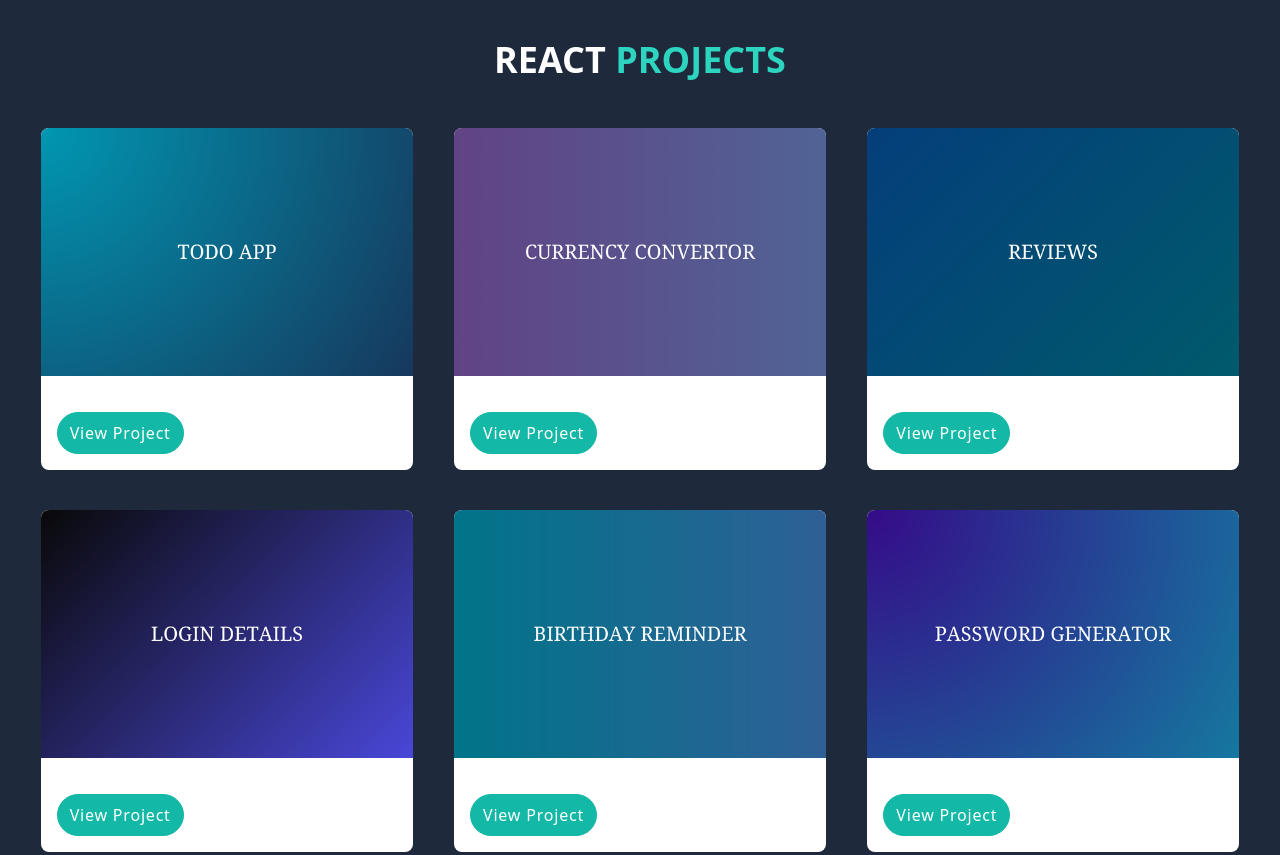
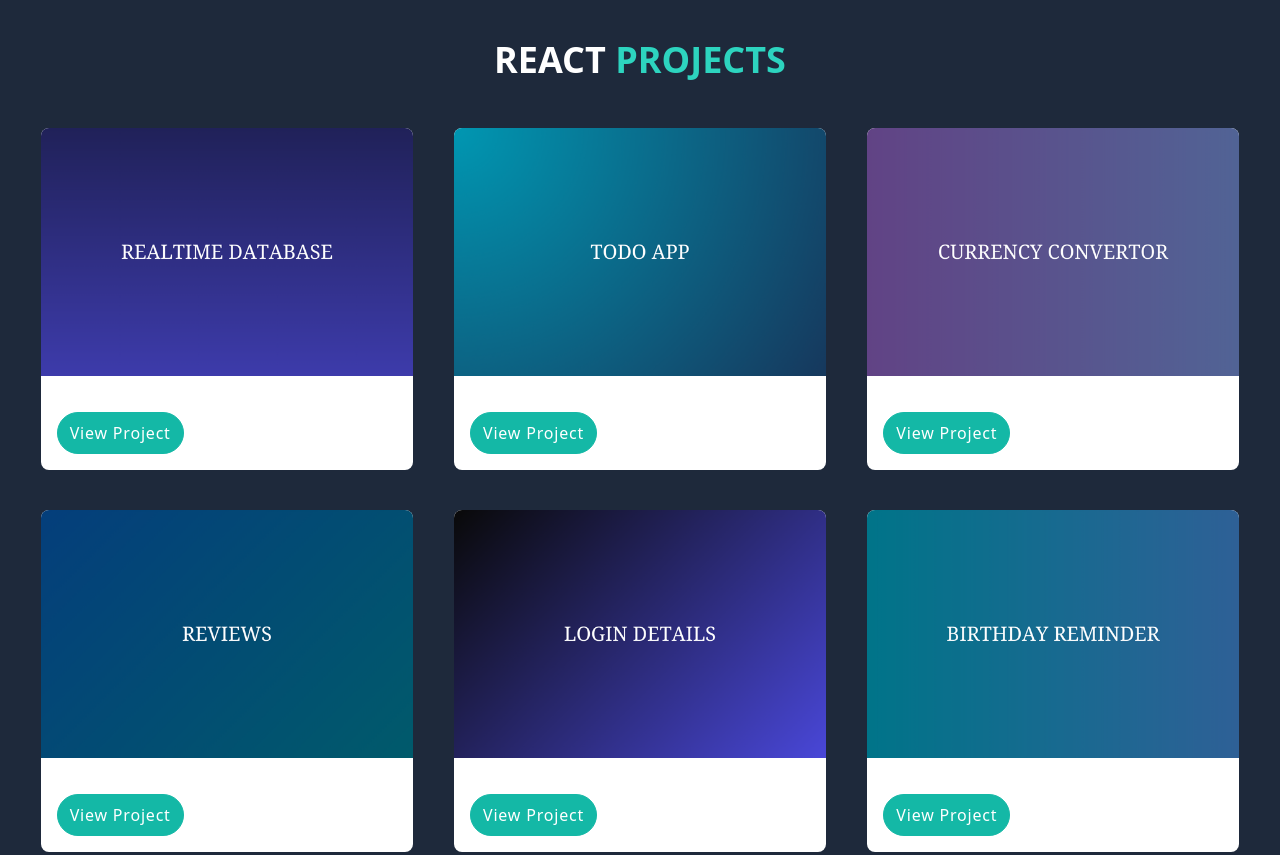
Before and after one commit to Hammad-Khan-025/ReactProjects, a website: page public/index.html in a window 1280 px wide. Shown: the top 855 px of the page. Drawn offline with Linux system fonts and the light colour scheme.

Commit message:
adding realtimeDB project

```diff
--- a/public/index.html
+++ b/public/index.html
@@ -13,6 +13,13 @@
         <h1 class="font-bold text-2xl md:text-3xl lg:text-4xl uppercase mb-12 reveal-top">react <span class="text-teal-400">projects</span></h1>
         <div class="grid grid-cols-1 sm:grid-cols-2 lg:grid-cols-3 justify-items-center gap-y-10 reveal-bottom">
             <!-- project cards starts here -->
+
+            <div class="project-cards">
+                <img src="react-images/realtimeDB-img.png" alt="" class="w-full">
+                <div class="p-4">
+                    <a href="https://realtime-db-ten.vercel.app/"><button class="view-project-btn">View Project</button></a>
+                </div>
+            </div>
 
             <div class="project-cards">
                 <img src="react-images/todo-img.png" alt="" class="w-full">
```
Also changed, not shown: public/react-images/realtimeDB-img.png (added).
